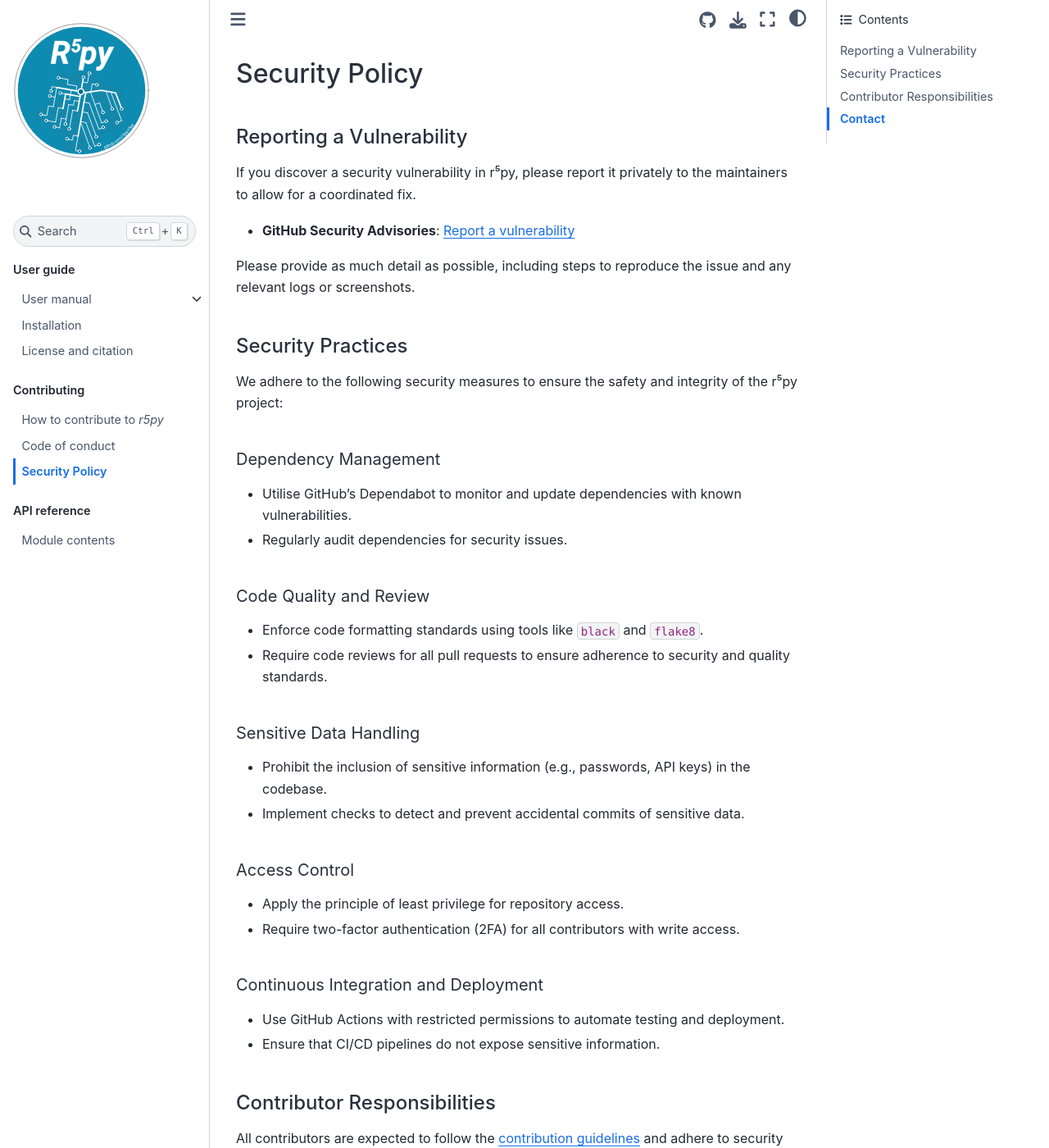
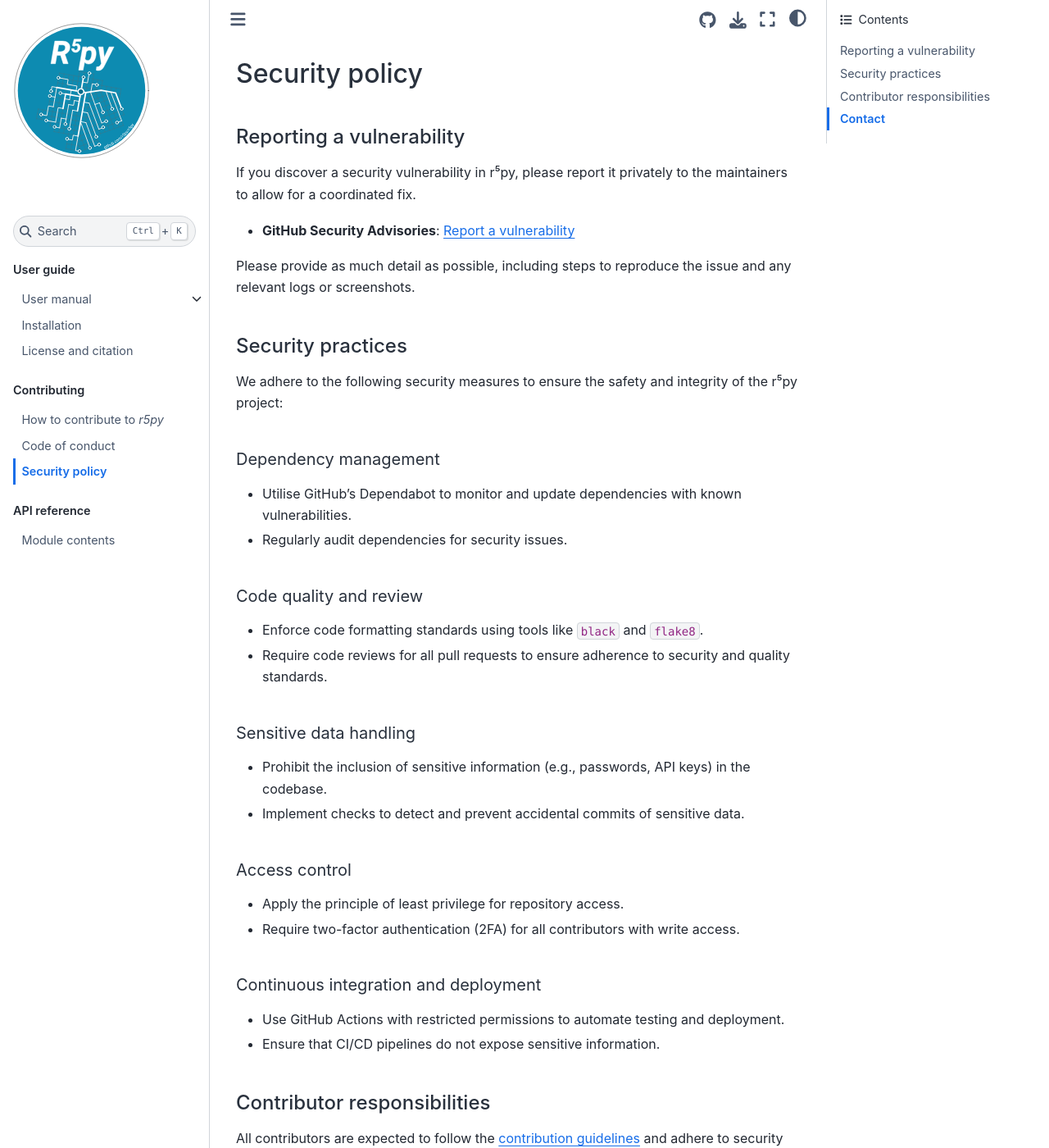
Before and after one commit to r5py/r5py, a Sphinx documentation site: the page built from docs/contributing/SECURITY.md, in a window 1280 px wide and 1400 px high. Shown: the whole window at 82% size. Built offline with Sphinx 7.4.7 and the Sphinx Book theme 1.1.4, drawn with Linux system fonts in a browser that asks for light colours.

Commit message:
title case (not)

```diff
--- a/docs/contributing/SECURITY.md
+++ b/docs/contributing/SECURITY.md
@@ -1,6 +1,6 @@
-# Security Policy
+# Security policy
 
-## Reporting a Vulnerability
+## Reporting a vulnerability
 
 If you discover a security vulnerability in r⁵py, please report it privately to
 the maintainers to allow for a coordinated fix.
@@ -11,42 +11,42 @@ the maintainers to allow for a coordinated fix.
 Please provide as much detail as possible, including steps to reproduce the
 issue and any relevant logs or screenshots.
 
-## Security Practices
+## Security practices
 
 We adhere to the following security measures to ensure the safety and integrity
 of the r⁵py project:
 
-### Dependency Management
+### Dependency management
 
 - Utilise GitHub’s Dependabot to monitor and update dependencies with known
   vulnerabilities.
 - Regularly audit dependencies for security issues.
 
-### Code Quality and Review
+### Code quality and review
 
 - Enforce code formatting standards using tools like `black` and `flake8`.
 - Require code reviews for all pull requests to ensure adherence to security and
   quality standards.
 
-### Sensitive Data Handling
+### Sensitive data handling
 
 - Prohibit the inclusion of sensitive information (e.g., passwords, API keys) in
   the codebase.
 - Implement checks to detect and prevent accidental commits of sensitive data.
 
-### Access Control
+### Access control
 
 - Apply the principle of least privilege for repository access.
 - Require two-factor authentication (2FA) for all contributors with write
   access.
 
-### Continuous Integration and Deployment
+### Continuous integration and deployment
 
 - Use GitHub Actions with restricted permissions to automate testing and
   deployment.
 - Ensure that CI/CD pipelines do not expose sensitive information.
 
-## Contributor Responsibilities
+## Contributor responsibilities
 
 All contributors are expected to follow the [contribution
 guidelines](https://r5py.readthedocs.io/en/stable/contributing/CONTRIBUTING.html)
```
Also changed, not shown: .github/PULL_REQUEST_TEMPLATE.md.
